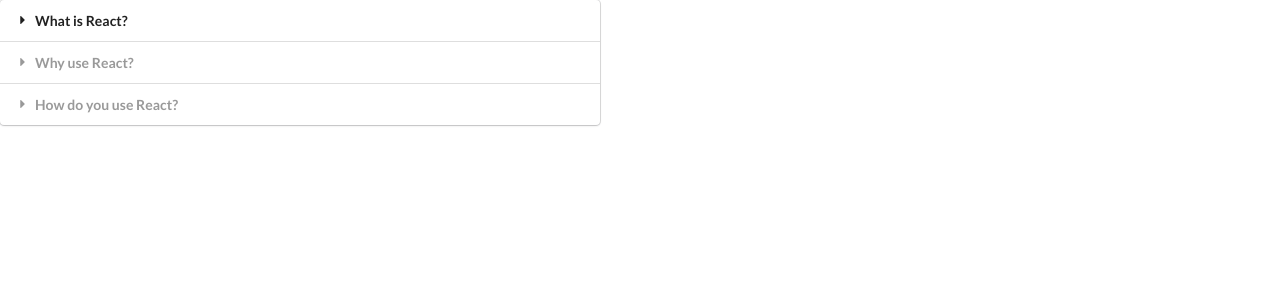
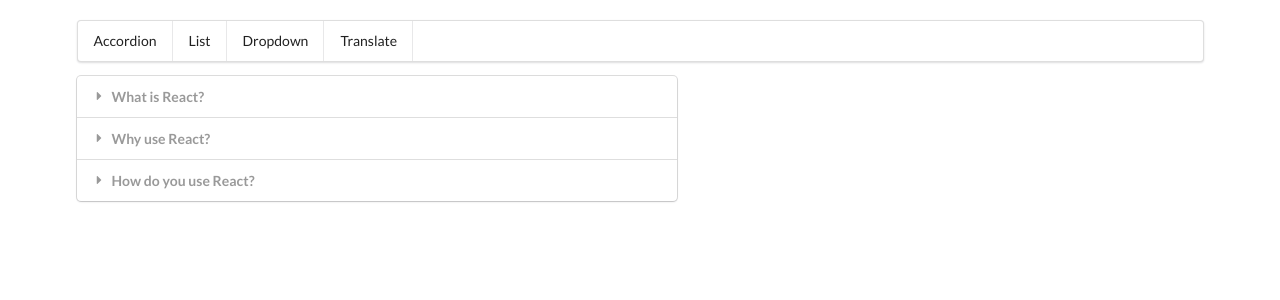
Before and after one commit to hmdshfq/react-widgets, a React (Vite) app: page / in a window 1280 px wide. Shown: the top 300 px of the page. Built offline with nearby package versions, Linux system fonts and the light colour scheme.

Commit message:
update app component

```diff
--- /dev/null
+++ b/src/App.jsx
@@ -0,0 +1,65 @@
+import React, { useState } from 'react';
+import Accordion from './components/Accordion';
+import Search from './components/Search';
+import Dropdown from './components/Dropdown';
+import Translate from './components/Translate';
+import Route from './components/Route';
+import Header from './components/Header'
+
+const items = [
+  {
+    title: 'What is React?',
+    content: 'It is a JavaScript front-end library',
+  },
+  {
+    title: 'Why use React?',
+    content: 'React is famous among developers',
+  },
+  {
+    title: 'How do you use React?',
+    content: 'You use React by creating components',
+  },
+];
+
+const options = [
+  {
+    label: 'Tomato',
+    value: 'tomato',
+  },
+  {
+    label: 'Golden Rod',
+    value: 'goldenrod',
+  },
+  {
+    label: 'Corn Flower Blue',
+    value: 'cornflowerblue',
+  },
+];
+
+function App() {
+  const [selected, setSelected] = useState(options[0]);
+  return (
+    <div className='ui container' style={{ marginTop: 20 }}>
+      <Header />
+      <Route path='/'>
+        <Accordion items={items} />
+      </Route>
+      <Route path='/list'>
+        <Search />
+      </Route>
+      <Route path='/dropdown'>
+        <Dropdown
+          label='Select a color'
+          options={options}
+          selected={selected}
+          onSelectedChange={setSelected}
+        />
+      </Route>
+      <Route path='/translate'>
+        <Translate />
+      </Route>
+    </div>
+  );
+}
+
+export default App;
--- a/src/components/App.jsx
+++ /dev/null
@@ -1,25 +0,0 @@
-import React from 'react'
-import Accordion from './Accordion'
-
-const items = [
-    {
-        title: 'What is React?',
-        content: 'A front-end JavaScript library',
-    },
-    {
-        title: 'Why use React?',
-        content: 'It is a favorite library among front-end developers',
-    },
-    {
-        title: 'How do you use React?',
-        content: 'You use React by creating components',
-    },
-]
-
-export default () => {
-    return (
-        <div>
-            <Accordion items={ items } />
-        </div>
-    )
-}
--- a/src/main.jsx
+++ b/src/main.jsx
@@ -1,6 +1,6 @@
 import React from 'react'
 import ReactDOM from 'react-dom'
-import App from './components/App'
+import App from './App'
 
 ReactDOM.render(
   <React.StrictMode>
```
